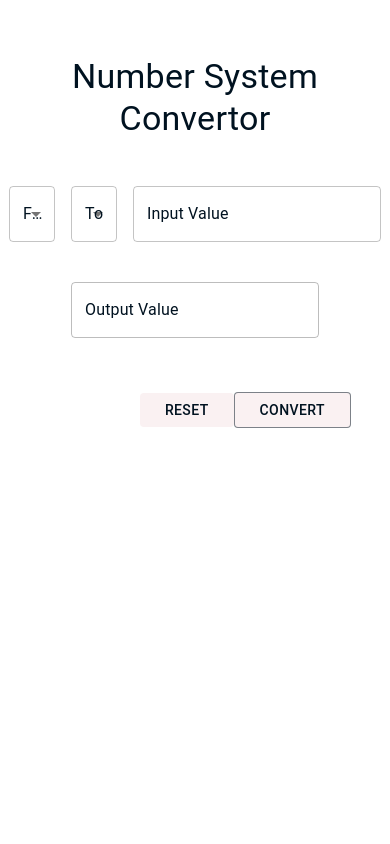
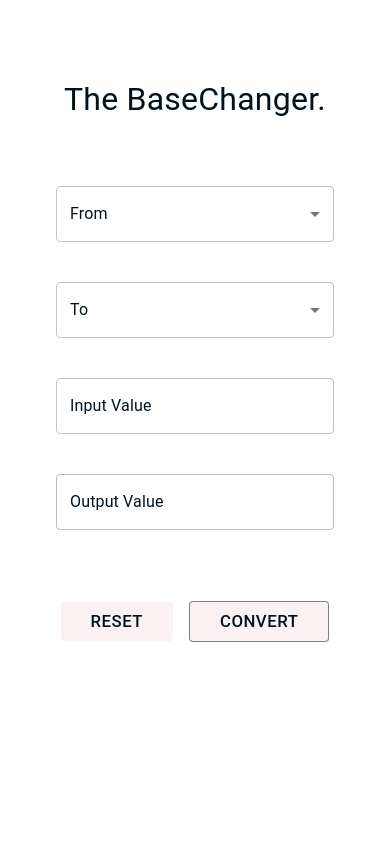
Before and after one commit to EshanTrivedi21/The-BaseChanger, a React (Create React App) app: page / in a window 390 px wide. Shown: the top 844 px of the page. Built offline with nearby package versions, Linux system fonts and the light colour scheme.

Commit message:
style: responsiveness

```diff
--- a/public/index.html
+++ b/public/index.html
@@ -2,42 +2,18 @@
 <html lang="en">
   <head>
     <meta charset="utf-8" />
-    <link rel="icon" href="%PUBLIC_URL%/favicon.ico" />
+    <link rel="icon" href="%PUBLIC_URL%/favicon.png" />
     <meta name="viewport" content="width=device-width, initial-scale=1" />
     <meta name="theme-color" content="#000000" />
     <meta
-      name="description"
-      content="Web site created using create-react-app"
+      content='Your All in One Numeral Convertor Tool'
     />
     <link rel="apple-touch-icon" href="%PUBLIC_URL%/logo192.png" />
-    <!--
-      manifest.json provides metadata used when your web app is installed on a
-      user's mobile device or desktop. See https://developers.google.com/web/fundamentals/web-app-manifest/
-    -->
     <link rel="manifest" href="%PUBLIC_URL%/manifest.json" />
-    <!--
-      Notice the use of %PUBLIC_URL% in the tags above.
-      It will be replaced with the URL of the `public` folder during the build.
-      Only files inside the `public` folder can be referenced from the HTML.
-
-      Unlike "/favicon.ico" or "favicon.ico", "%PUBLIC_URL%/favicon.ico" will
-      work correctly both with client-side routing and a non-root public URL.
-      Learn how to configure a non-root public URL by running `npm run build`.
-    -->
-    <title>React App</title>
+    <title>The BaseChanger</title>
   </head>
   <body>
     <noscript>You need to enable JavaScript to run this app.</noscript>
     <div id="root"></div>
-    <!--
-      This HTML file is a template.
-      If you open it directly in the browser, you will see an empty page.
-
-      You can add webfonts, meta tags, or analytics to this file.
-      The build step will place the bundled scripts into the <body> tag.
-
-      To begin the development, run `npm start` or `yarn start`.
-      To create a production bundle, use `npm run build` or `yarn build`.
-    -->
   </body>
 </html>
--- a/src/App.js
+++ b/src/App.js
@@ -28,25 +28,26 @@ function App() {
             <Box
               sx={{
                 width: "100%",
-                minHeight: { mobile: "100vh", tablet: "50vh", laptop: "50vh" },
+                minHeight: {mobile:"100vh", tablet:"auto", laptop:"auto"},
                 backgroundColor: "white",
                 my: "50vh",
-                py: 7,
+                p: 7,
+                py : {mobile:10, tablet:7, laptop:7},
                 transform: "translateY(-50%)",
                 overflow: "hidden",
               }}
             >
               <Typography variant="h4" align="center">
-                Number System Convertor
+                The BaseChanger.
               </Typography>
               <Grid
                 container
                 justifyContent="center"
                 spacing={2}
                 rowGap={3}
-                sx={{ my: "30px" }}
+                my="50px"
               >
-                <Grid item laptop={5}>
+                <Grid item laptop={6} tablet={6} mobile={12}>
                   <FormControl fullWidth>
                     <InputLabel id="inputType-label">From</InputLabel>
                     <Select
@@ -69,7 +70,7 @@ function App() {
                     </Select>
                   </FormControl>
                 </Grid>
-                <Grid item laptop={5}>
+                <Grid item laptop={6} tablet={6} mobile={12}>
                   <FormControl fullWidth>
                     <InputLabel id="outputType-label">To</InputLabel>
                     <Select
@@ -92,7 +93,7 @@ function App() {
                     </Select>
                   </FormControl>
                 </Grid>
-                <Grid item laptop={5}>
+                <Grid item laptop={6} tablet={6} mobile={12}>
                   <TextField
                     id="inputValue"
                     label="Input Value"
@@ -100,7 +101,7 @@ function App() {
                     fullWidth
                   />
                 </Grid>
-                <Grid item laptop={5}>
+                <Grid item laptop={6} tablet={6} mobile={12}>
                   <TextField
                     id="outputValue"
                     value="Output Value"
@@ -118,17 +119,16 @@ function App() {
               <Grid
                 container
                 direction="row"
-                justifyContent="flex-end"
+                justifyContent= {{mobile:"center", tablet:"flex-end", laptop:"flex-end"}}
                 alignContent="center"
-                width="90%"
-                sx={{
-                  marginTop: "50px",
-                }}
+                columnSpacing={2}
+                sx={{marginTop:"70px"}}
+
               >
-                <Grid item laptop={2.25}>
+                <Grid item >
                 <Button variant="text">Reset</Button>
                 </Grid>
-                <Grid item laptop={2.4}>
+                <Grid item>
                 <Button variant="outlined">Convert</Button>
                 </Grid>
               </Grid>
--- a/src/assets/theme.js
+++ b/src/assets/theme.js
@@ -23,6 +23,9 @@ const theme = createTheme({
     allVariants: {
       color: "#001220",
     },
+    h4: {
+      fontSize: "2rem",
+    }
   },
   components: {
     MuiSelect: {
@@ -38,7 +41,8 @@ const theme = createTheme({
         root: {
           color: "#001220",
           backgroundColor: "#A7233A10",
-          padding: "5px 25px",
+          padding: "5px 30px",
+          fontSize: "1.05rem",
         }
       }
     }
```
Also changed, not shown: public/favicon.png (added), public/manifest.json, 1 other file (tests, documents, lock files or other folders).
